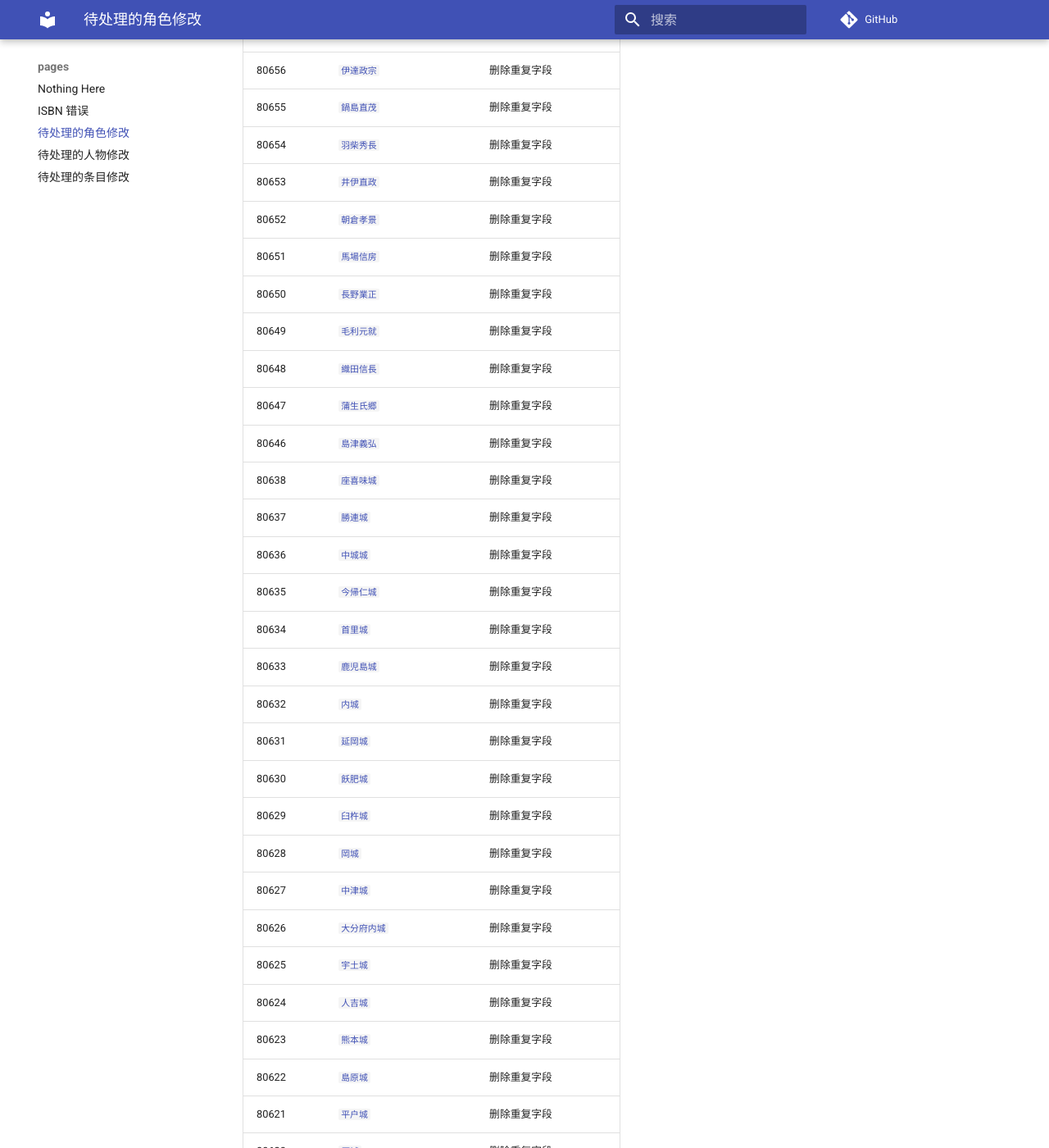
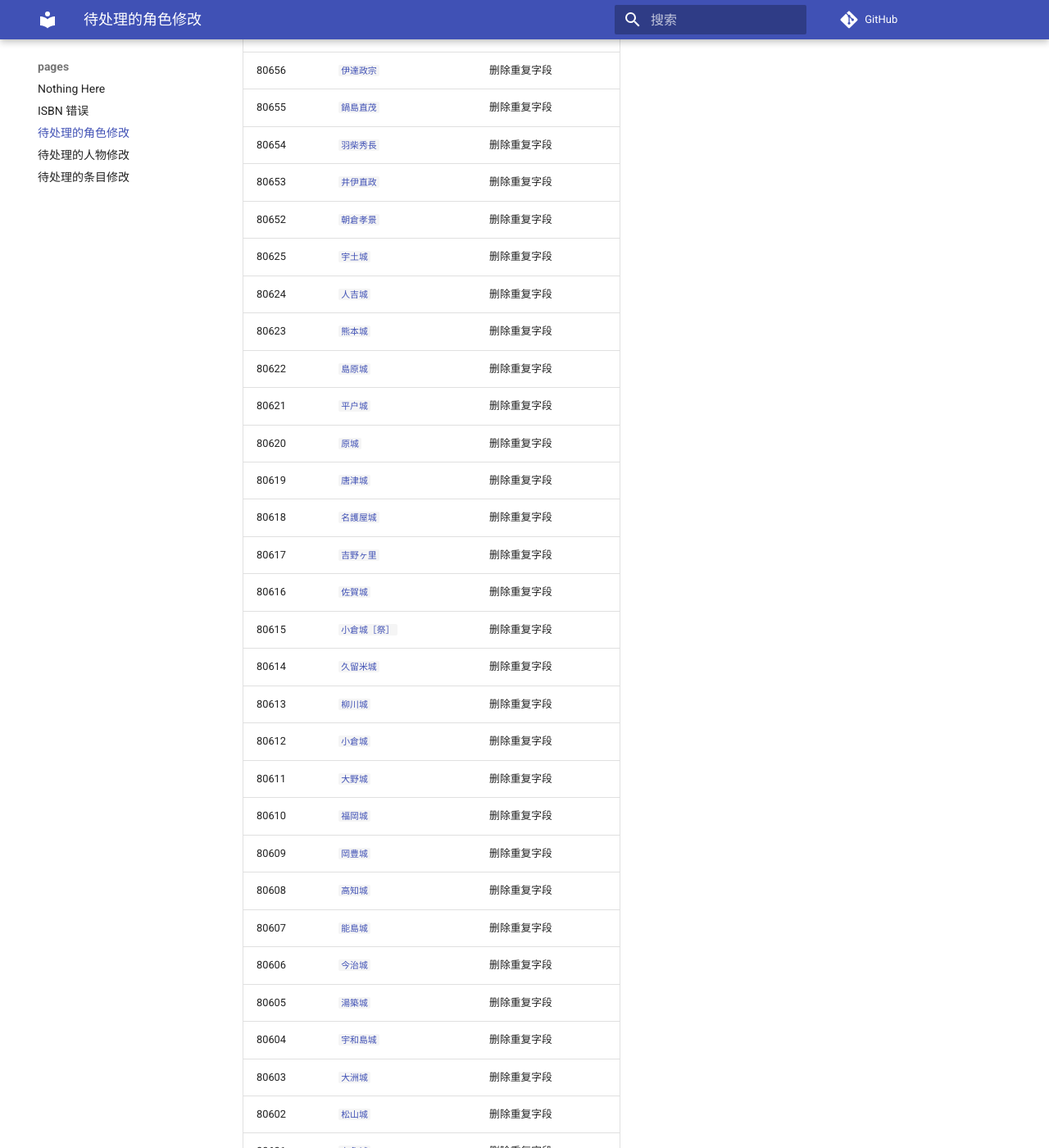
Before and after one commit to trim21/bangumi-pages, an MkDocs documentation site: the page built from docs/pending-character-changes.md, in a window 1280 px wide and 1400 px high, scrolled down 1386 px. Shown: the whole window at 82% size. Built offline with MkDocs 1.6.1 and Material for MkDocs 9.7.7, drawn with Linux system fonts in a browser that asks for light colours; comment, search, counter and statistics services are not loaded.

Commit message:
update pending-character-changes.md

```diff
--- a/docs/pending-character-changes.md
+++ b/docs/pending-character-changes.md
@@ -35,25 +35,6 @@ total 297
 | 80654 | [`羽柴秀長`](https://bgm.tv/character/80654) | 删除重复字段 |
 | 80653 | [`井伊直政`](https://bgm.tv/character/80653) | 删除重复字段 |
 | 80652 | [`朝倉孝景`](https://bgm.tv/character/80652) | 删除重复字段 |
-| 80651 | [`馬場信房`](https://bgm.tv/character/80651) | 删除重复字段 |
-| 80650 | [`長野業正`](https://bgm.tv/character/80650) | 删除重复字段 |
-| 80649 | [`毛利元就`](https://bgm.tv/character/80649) | 删除重复字段 |
-| 80648 | [`織田信長`](https://bgm.tv/character/80648) | 删除重复字段 |
-| 80647 | [`蒲生氏郷`](https://bgm.tv/character/80647) | 删除重复字段 |
-| 80646 | [`島津義弘`](https://bgm.tv/character/80646) | 删除重复字段 |
-| 80638 | [`座喜味城`](https://bgm.tv/character/80638) | 删除重复字段 |
-| 80637 | [`勝連城`](https://bgm.tv/character/80637) | 删除重复字段 |
-| 80636 | [`中城城`](https://bgm.tv/character/80636) | 删除重复字段 |
-| 80635 | [`今帰仁城`](https://bgm.tv/character/80635) | 删除重复字段 |
-| 80634 | [`首里城`](https://bgm.tv/character/80634) | 删除重复字段 |
-| 80633 | [`鹿児島城`](https://bgm.tv/character/80633) | 删除重复字段 |
-| 80632 | [`内城`](https://bgm.tv/character/80632) | 删除重复字段 |
-| 80631 | [`延岡城`](https://bgm.tv/character/80631) | 删除重复字段 |
-| 80630 | [`飫肥城`](https://bgm.tv/character/80630) | 删除重复字段 |
-| 80629 | [`臼杵城`](https://bgm.tv/character/80629) | 删除重复字段 |
-| 80628 | [`岡城`](https://bgm.tv/character/80628) | 删除重复字段 |
-| 80627 | [`中津城`](https://bgm.tv/character/80627) | 删除重复字段 |
-| 80626 | [`大分府内城`](https://bgm.tv/character/80626) | 删除重复字段 |
 | 80625 | [`宇土城`](https://bgm.tv/character/80625) | 删除重复字段 |
 | 80624 | [`人吉城`](https://bgm.tv/character/80624) | 删除重复字段 |
 | 80623 | [`熊本城`](https://bgm.tv/character/80623) | 删除重复字段 |
```
Also changed, not shown: other parts of docs/pending-character-changes.md (+1 -1 lines).
